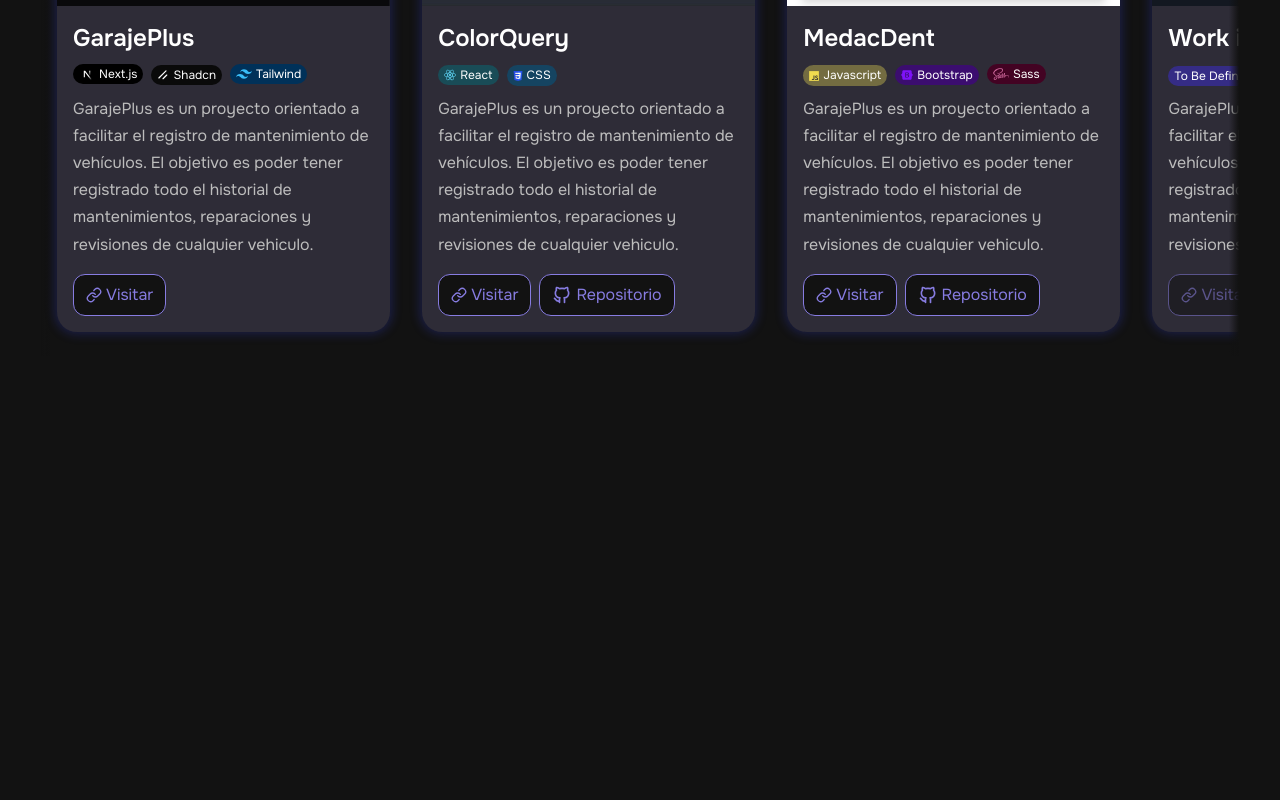
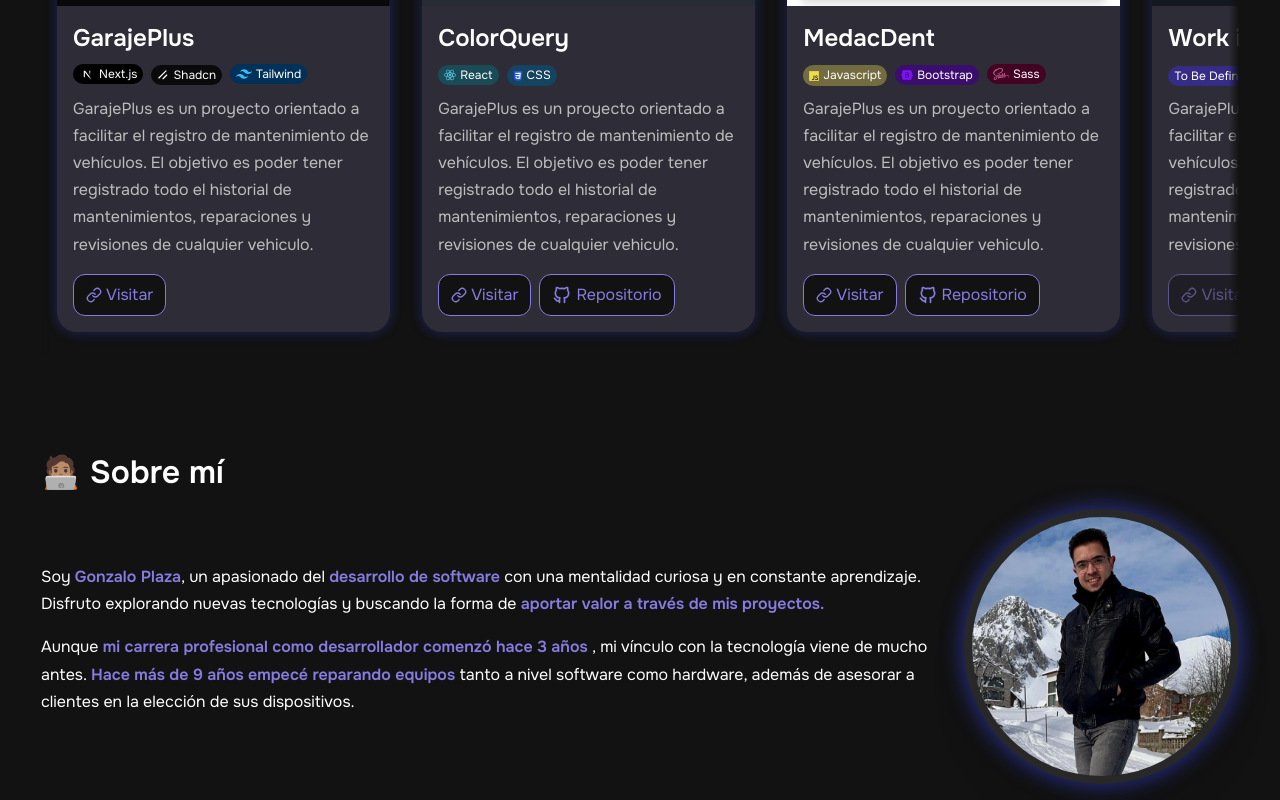
Before and after one commit to gonzalo-plaza/portfolio, a Next.js app: page / in a window 1280 px wide. Shown: the part 2118-2918 px from the top of the page. Before the commit the page ends 2490 px from the top, so only its background shows below. Built offline with nearby package versions, Linux system fonts and the light colour scheme.

Commit message:
About Me Section: Add section on main page

```diff
--- a/src/app/page.tsx
+++ b/src/app/page.tsx
@@ -1,3 +1,4 @@
+import AboutMeSectionView from "@/components/about-me-section/AboutMeSectionView";
 import MainSectionView from "@/components/main-section/mainSectionView";
 import ProjectsSectionView from "@/components/projects-section/ProjectsSectionView";
 import WorkExperienceSectionView from "@/components/work-experience-section/WorkExperienceSectionView";
@@ -8,6 +9,7 @@ export default function Home() {
       <MainSectionView />
       <WorkExperienceSectionView />
       <ProjectsSectionView />
+      <AboutMeSectionView />
     </main>
   );
 }
```
